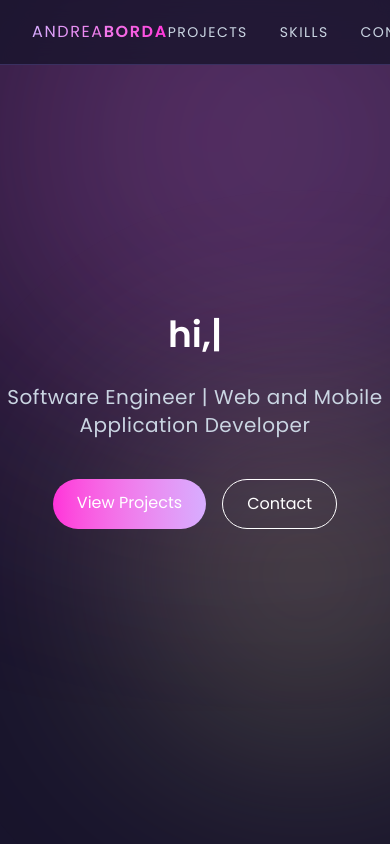
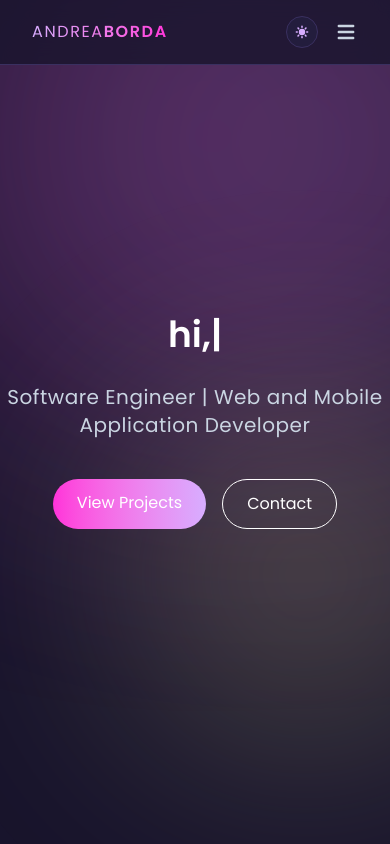
Before and after one commit to andreabordaa/portfolio-website, a React (Vite) app: page / in a window 390 px wide. Shown: the top 844 px of the page. Built offline with nearby package versions, Linux system fonts and the light colour scheme.

Commit message:
feat: hamburger menu for mobile

```diff
--- a/src/components/NavBar.jsx
+++ b/src/components/NavBar.jsx
@@ -1,39 +1,40 @@
-import { HiSun, HiMoon } from "react-icons/hi";
+import { HiSun, HiMoon, HiMenu, HiX } from "react-icons/hi";
+import { useState } from "react";
 
 export default function NavBar({ theme, darkMode, setDarkMode }) {
+  const [menuOpen, setMenuOpen] = useState(false);
+
+  const links = [
+    { label: "PROJECTS", href: "#projects" },
+    { label: "SKILLS", href: "#skills" },
+    { label: "CONTACT", href: "#contact" },
+  ];
+
   return (
     <nav
-      className={`fixed top-0 left-0 right-0 z-50 flex justify-between items-center px-8 py-4 ${theme.navBg} backdrop-blur-md border-b border-[#3A3060]`}
+      className={`fixed top-0 left-0 right-0 z-50 ${theme.navBg} backdrop-blur-md border-b border-[#3A3060] transition-colors duration-300`}
     >
-      {/* Logo */}
+      {/* Nav bar */}
+      <div className="flex justify-between items-center px-8 py-4">
         <a href="#hero">
           <h1 className="bg-gradient-to-r from-[#D7ADFF] to-[#FF32D9] bg-clip-text text-transparent tracking-widest text-md">
             ANDREA<span className="font-semibold">BORDA</span>
           </h1>
         </a>
 
-      {/* Nav Links */}
-      <ul className="flex items-center gap-8 tracking-widest">
+        {/* Desktop links */}
+        <ul className="hidden md:flex items-center gap-8 tracking-widest">
+          {links.map((link) => (
             <a
-          href="#projects"
-          className={`${theme.textSecondary} hover:text-white transition tracking-widest text-sm`}
+              key={link.label}
+              href={link.href}
+              className={`${theme.textSecondary} hover:text-white transition tracking-widest text-md`}
             >
-          PROJECTS
+              {link.label}
             </a>
-        <a
-          href="#skills"
-          className={`${theme.textSecondary} hover:text-white transition tracking-widest text-sm`}
-        >
-          SKILLS
-        </a>
-        <a
-          href="#contact"
-          className={`${theme.textSecondary} hover:text-white transition tracking-widest text-sm`}
-        >
-          CONTACT
-        </a>
+          ))}
 
-        {/* Light/Dark Mode toggle button */}
+          {/* Dark/Light Mode */}
           <li
             onClick={() => setDarkMode(!darkMode)}
             className={`w-8 h-8 rounded-full border flex items-center justify-center cursor-pointer transition-colors duration-300 ${
@@ -43,12 +44,60 @@ export default function NavBar({ theme, darkMode, setDarkMode }) {
             }`}
           >
             {darkMode ? (
-            <HiSun className="text-[#D7ADFF] text-sm" />
+              <HiSun className="text-[#D7ADFF] text-md" />
             ) : (
-            <HiMoon className="text-[#9B6DCC] text-sm" />
+              <HiMoon className="text-[#9B6DCC] text-md" />
             )}
           </li>
         </ul>
+
+        {/* Mobile links */}
+        <div className="flex md:hidden items-center gap-4">
+          <div
+            onClick={() => setDarkMode(!darkMode)}
+            className={`w-8 h-8 rounded-full border flex items-center justify-center cursor-pointer transition-colors duration-300 ${
+              darkMode
+                ? "bg-[#231D3D] border-[#3A3060]"
+                : "bg-[#F0EBF8] border-[#E2D9F3]"
+            }`}
+          >
+            {darkMode ? (
+              <HiSun className="text-[#D7ADFF] text-md" />
+            ) : (
+              <HiMoon className="text-[#9B6DCC] text-md" />
+            )}
+          </div>
+
+          <button
+            onClick={() => setMenuOpen(!menuOpen)}
+            className={`${theme.textSecondary} hover:text-white transition`}
+          >
+            {menuOpen ? (
+              <HiX className="text-2xl" />
+            ) : (
+              <HiMenu className="text-2xl" />
+            )}
+          </button>
+        </div>
+      </div>
+
+      {/* Mobile dropdown */}
+      {menuOpen && (
+        <div
+          className={`md:hidden flex flex-col items-end px-8 py-4 gap-4 border-t border-[#3A3060] ${theme.navBg}`}
+        >
+          {links.map((link) => (
+            <a
+              key={link.label}
+              href={link.href}
+              onClick={() => setMenuOpen(false)}
+              className={`${theme.textSecondary} hover:text-white transition tracking-widest text-sm py-1`}
+            >
+              {link.label}
+            </a>
+          ))}
+        </div>
+      )}
     </nav>
   );
 }
```
Lines whose indentation alone changed are shown as unchanged.
